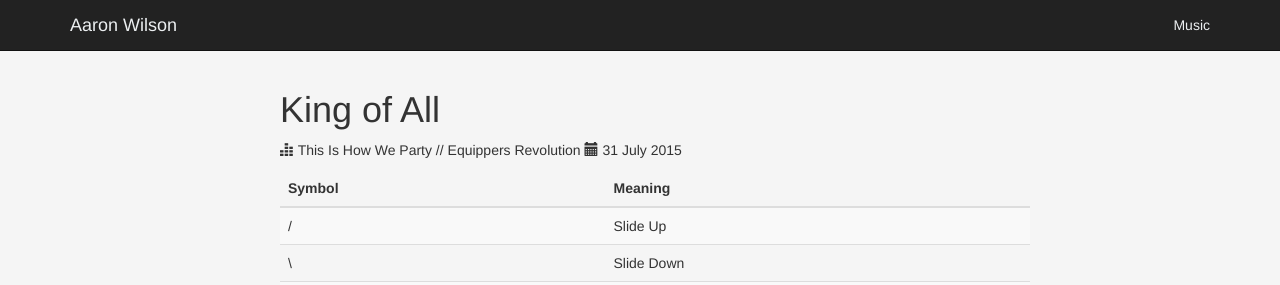
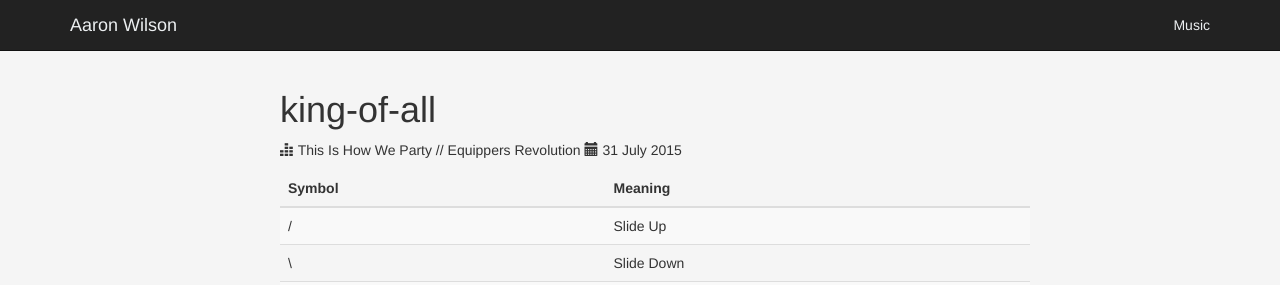
Before and after one commit to aarontwf/limebyte.github.io, a Jekyll site: the page built from _posts/2015-07-31-king-of-all.html, in a window 1280 px wide and 900 px high. Shown: the top 285 px of the window. Built offline with Jekyll 4.4.1, drawn with Linux system fonts in a browser that asks for light colours; nearby versions of some CDN libraries.

```diff
--- a/_posts/2015-07-31-king-of-all.html
+++ b/_posts/2015-07-31-king-of-all.html
@@ -1,6 +1,6 @@
 ---
 layout: post
-title: King of All
+title: king-of-all
 artist: Equippers Revolution
 album: This Is How We Party
 categories: [equippers-revolution, this-is-how-we-party]
```
